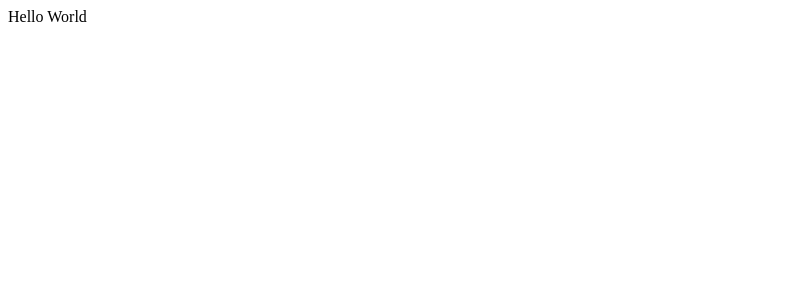
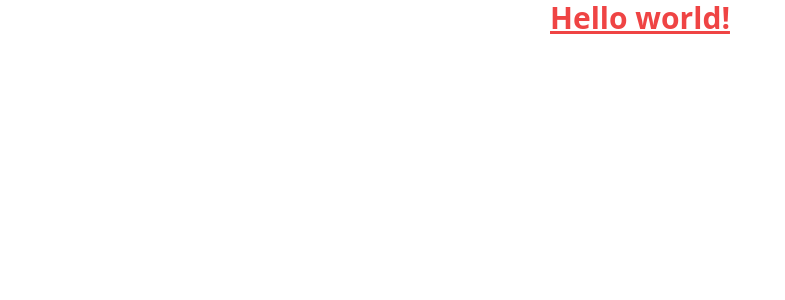
Before and after one commit to IbrohimRasulov/quiz-app, a React app: page / in a window 1280 px wide. Shown: the top 300 px of the page, without its empty margins (0-785 px from the left). Built offline with nearby package versions, Linux system fonts and the light colour scheme; the HTML template or start-up script is replaced by a standard one.

Commit message:
Install tailwind

```diff
--- a/package.json
+++ b/package.json
@@ -17,6 +17,9 @@
     "@types/react": "^18.0.26",
     "@types/react-dom": "^18.0.9",
     "@vitejs/plugin-react": "^3.0.0",
+    "autoprefixer": "^10.4.13",
+    "postcss": "^8.4.21",
+    "tailwindcss": "^3.2.4",
     "vite": "^4.0.0"
   }
 }
--- /dev/null
+++ b/postcss.config.cjs
@@ -0,0 +1,6 @@
+module.exports = {
+  plugins: {
+    tailwindcss: {},
+    autoprefixer: {},
+  },
+}
--- a/src/App.jsx
+++ b/src/App.jsx
@@ -1,9 +1,9 @@
 function App() {
   return (
     <div className="App">
-    Hello World
+      <h1 className="text-3xl font-bold text-red-500 underline text-center">Hello world!</h1>
     </div>
-  )
+  );
 }
 
-export default App
+export default App;
--- /dev/null
+++ b/src/index.css
@@ -0,0 +1,3 @@
+@tailwind base;
+@tailwind components;
+@tailwind utilities;
--- a/src/main.jsx
+++ b/src/main.jsx
@@ -1,6 +1,7 @@
 import React from 'react'
 import ReactDOM from 'react-dom/client'
 import App from './App'
+import "./index.css"
 
 ReactDOM.createRoot(document.getElementById('root')).render(
   <React.StrictMode>
--- /dev/null
+++ b/tailwind.config.cjs
@@ -0,0 +1,11 @@
+/** @type {import('tailwindcss').Config} */
+module.exports = {
+  content: [
+    "./index.html",
+    "./src/**/*.{js,ts,jsx,tsx}",
+  ],
+  theme: {
+    extend: {},
+  },
+  plugins: [],
+}
```
Also changed, not shown: 1 other file (tests, documents, lock files or other folders).
